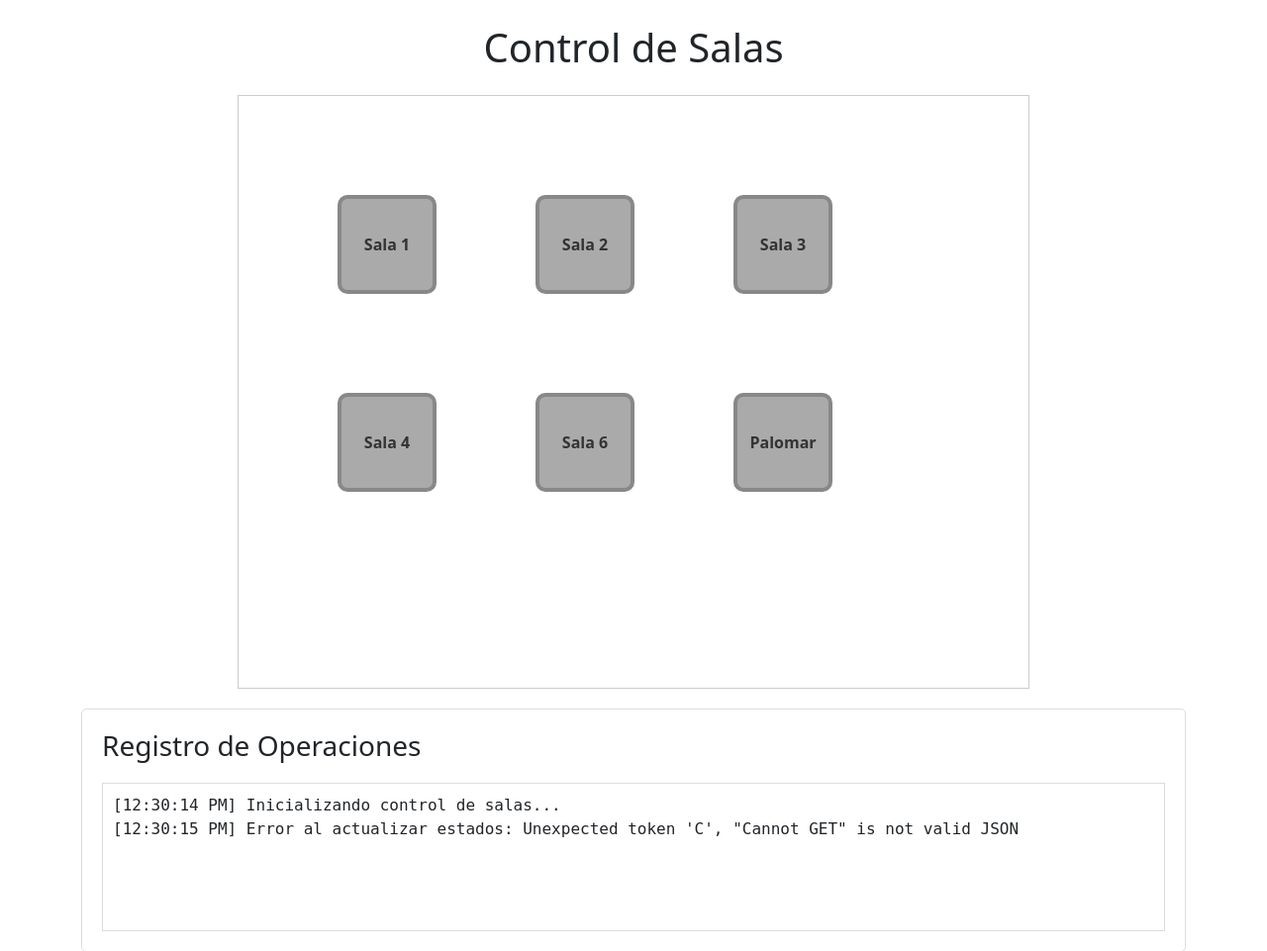
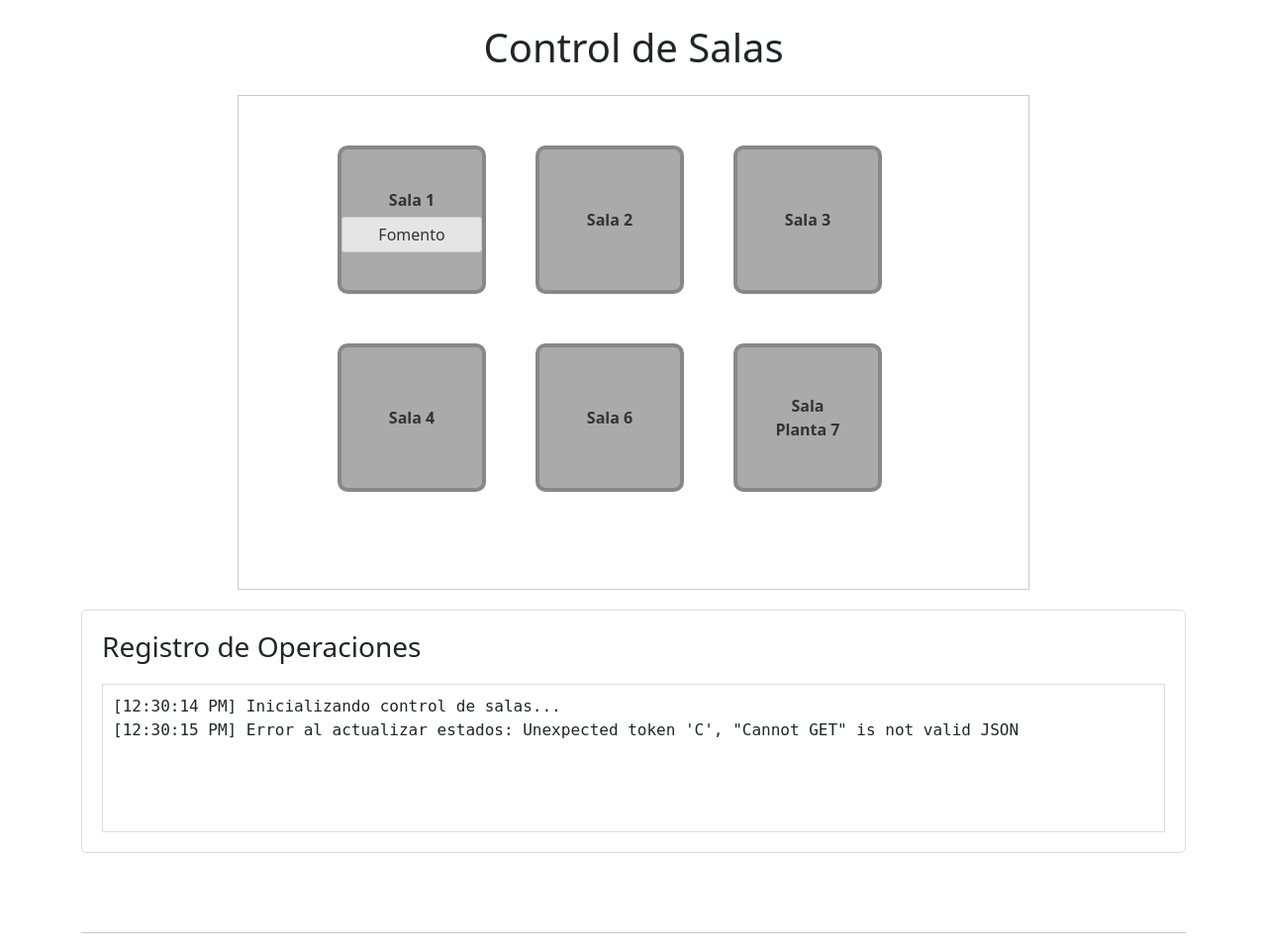
Before and after one commit to miguelgilmartinez/sala-activator, a Symfony app: template templates/sala/index.html.twig in a window 1280 px wide. Shown: the part 56-1017 px from the top of the page at 99% size. Run offline with Twig, Linux system fonts and the light colour scheme; the template is opened without the code that fills it, so the values that code supplies are empty; some libraries are stand-ins or nearby versions.

Commit message:
Más código

```diff
--- a/templates/sala/index.html.twig
+++ b/templates/sala/index.html.twig
@@ -5,10 +5,40 @@
 {% block stylesheets %}
     {{ parent() }}
     <style>
+        .sala .departamento-select {
+            margin-top: 5px; /* Espaciado entre el texto de la sala y el select */
+            width: 80%; /* Ajusta el ancho del select para que no ocupe todo el espacio */
+            padding: 5px; /* Agrega un poco de relleno interior */
+            border-radius: 3px; /* Bordes redondeados */
+            border: 1px solid #ccc; /* Borde suave */
+            background-color: rgba(255, 255, 255, 0.7); /* Fondo semitransparente */
+            color: #333; /* Color de texto oscuro */
+            text-align: center; /* Centra el texto dentro del select */
+            appearance: none; /* Quita el estilo predeterminado del navegador */
+            -webkit-appearance: none; /* Para navegadores basados en WebKit */
+            -moz-appearance: none; /* Para Firefox */
+            transition: all 0.3s ease; /* Transición suave para cambios de estado */
+            cursor: pointer;
+        }
+
+        /* Al centrar el contenido del select */
+        .sala .departamento-select option {
+            cursor: pointer;
+            text-align: center; /* Centra el texto de las opciones */
+        }
+
+        /* Cuando se enfoca el select */
+        .sala .departamento-select:focus {
+            cursor: pointer;
+            outline: none; /* Elimina el contorno al hacer clic */
+            border-color: #888; /* Cambia el color del borde al enfocar */
+            box-shadow: 0 0 5px rgba(0, 0, 0, 0.2); /* Agrega una sombra ligera */
+        }
+
         .sala-map-container {
             position: relative;
             width: 800px;
-            height: 600px;
+            height: 500px;
             background-size: contain;
             margin: 0 auto;
             border: 1px solid #ccc;
@@ -16,14 +46,15 @@
 
         .sala {
             position: absolute;
-            width: 100px;
-            height: 100px;
+            width: 150px;
+            height: 150px;
             border-radius: 10px;
             display: flex;
             align-items: center;
             justify-content: center;
+            text-align: center;
             font-weight: bold;
-            cursor: pointer;
+            flex-direction: column;
             transition: all 0.3s ease;
         }
 
@@ -42,20 +73,52 @@
         }
 
         /* Estilos para los bordes según el valor de la segunda columna */
-        .vlan-101 { border: 4px solid #FF5733; }
-        .vlan-102 { border: 4px solid #33FF57; }
-        .vlan-103 { border: 4px solid #3357FF; }
-        .vlan-104 { border: 4px solid #F033FF; }
-        .vlan-106 { border: 4px solid #FF33A8; }
-        .vlan-110 { border: 4px solid #33FFF6; }
-        .vlan-0 { border: 4px solid #888888; }
+        .vlan-101 {
+            border: 4px solid #FF5733;
+        }
+        .vlan-102 {
+            border: 4px solid #33FF57;
+        }
+        .vlan-103 {
+            border: 4px solid #3357FF;
+        }
+        .vlan-104 {
+            border: 4px solid #F033FF;
+        }
+        .vlan-106 {
+            border: 4px solid #FF33A8;
+        }
+        .vlan-110 {
+            border: 4px solid #33FFF6;
+        }
+        .vlan-0 {
+            border: 4px solid #888888;
+        }
 
-        #sala-1 { top: 100px; left: 100px; }
-        #sala-2 { top: 100px; left: 300px; }
-        #sala-3 { top: 100px; left: 500px; }
-        #sala-4 { top: 300px; left: 100px; }
-        #sala-6 { top: 300px; left: 300px; }
-        #sala-palomar { top: 300px; left: 500px; }
+        #sala-1 {
+            top: 50px;
+            left: 100px;
+        }
+        #sala-2 {
+            top: 50px;
+            left: 300px;
+        }
+        #sala-3 {
+            top: 50px;
+            left: 500px;
+        }
+        #sala-4 {
+            top: 250px;
+            left: 100px;
+        }
+        #sala-6 {
+            top: 250px;
+            left: 300px;
+        }
+        #sala-palomar {
+            top: 250px;
+            left: 500px;
+        }
 
         .control-panel {
             margin-top: 20px;
@@ -83,6 +146,19 @@
             border: 1px solid #ddd;
             font-size: 12px;
         }
+
+        .sala .departamento-select {
+            margin-top: 5px;
+            padding: 5px;
+            width: 100%;
+            border-radius: 3px;
+            border: 1px solid #ccc;
+        }
+
+        .sala .departamento-select:focus {
+            outline: none;
+            border-color: #888;
+        }
     </style>
 {% endblock %}
 
@@ -95,12 +171,27 @@
         <h1 class="text-center mb-4">Control de Salas</h1>
 
         <div class="sala-map-container" id="sala-map">
-            <div class="sala {% if salasStatus['1'] %}sala-active{% else %}sala-inactive{% endif %} vlan-{{ salasVlans['1']|default('0') }}" id="sala-1" data-sala-id="1">Sala 1</div>
-            <div class="sala {% if salasStatus['2'] %}sala-active{% else %}sala-inactive{% endif %} vlan-{{ salasVlans['2']|default('0') }}" id="sala-2" data-sala-id="2">Sala 2</div>
-            <div class="sala {% if salasStatus['3'] %}sala-active{% else %}sala-inactive{% endif %} vlan-{{ salasVlans['3']|default('0') }}" id="sala-3" data-sala-id="3">Sala 3</div>
-            <div class="sala {% if salasStatus['4'] %}sala-active{% else %}sala-inactive{% endif %} vlan-{{ salasVlans['4']|default('0') }}" id="sala-4" data-sala-id="4">Sala 4</div>
-            <div class="sala {% if salasStatus['6'] %}sala-active{% else %}sala-inactive{% endif %} vlan-{{ salasVlans['6']|default('0') }}" id="sala-6" data-sala-id="6">Sala 6</div>
-            <div class="sala {% if salasStatus['Palomar'] %}sala-active{% else %}sala-inactive{% endif %} vlan-{{ salasVlans['Palomar']|default('0') }}" id="sala-palomar" data-sala-id="Palomar">Palomar</div>
+            <div class="sala {% if salasStatus['1'] %}sala-active{% else %}sala-inactive{% endif %} vlan-{{ salasVlans['1']|default('0') }}" id="sala-1" data-sala-id="1">
+                <div class="sala-nombre">Sala 1</div>
+                <select class="departamento-select">
+                    <option value="192.168.66.19 30 33 34">Fomento</option>
+                    <option value="192.168.66.20 31 34 35">EIM</option>
+                    <option value="192.168.66.21 32 35 36">Hacienda</option>
+                </select>
+            </div>
+            <div class="sala {% if salasStatus['2'] %}sala-active{% else %}sala-inactive{% endif %} vlan-{{ salasVlans['2']|default('0') }}" id="sala-2" data-sala-id="2">
+                <div class="sala-nombre">Sala 2</div>
+            </div>
+            <div class="sala {% if salasStatus['3'] %}sala-active{% else %}sala-inactive{% endif %} vlan-{{ salasVlans['3']|default('0') }}" id="sala-3" data-sala-id="3">
+                <div class="sala-nombre">Sala 3</div>
+            </div>
+            <div class="sala {% if salasStatus['4'] %}sala-active{% else %}sala-inactive{% endif %} vlan-{{ salasVlans['4']|default('0') }}" id="sala-4" data-sala-id="4">
+                <div class="sala-nombre">Sala 4</div></div>
+            <div class="sala {% if salasStatus['6'] %}sala-active{% else %}sala-inactive{% endif %} vlan-{{ salasVlans['6']|default('0') }}" id="sala-6" data-sala-id="6">
+                <div class="sala-nombre">Sala 6</div></div>
+            <div class="sala {% if salasStatus['Palomar'] %}sala-active{% else %}sala-inactive{% endif %} vlan-{{ salasVlans['Palomar']|default('0') }}" id="sala-palomar" data-sala-id="Palomar">
+                <div class="sala-nombre">Sala<br/> Planta 7</div>
+            </div>
         </div>
 
         <div class="control-panel">
@@ -115,14 +206,13 @@
 {% block javascripts %}
     {{ parent() }}
     <script>
-        document.addEventListener('DOMContentLoaded', function() {
+        document.addEventListener('DOMContentLoaded', function () {
             // Estado local de las salas
             const salasStatus = {
         {% for sala, status in salasStatus %}
-                '{{ sala }}': {{ status ? 'true' : 'false' }},
+                    '{{ sala }}':{{ status ? 'true' : 'false' }},
         {% endfor %}
                 };
-
                 // Datos de VLAN por sala
                 const salasVlans = {
         {% for sala, vlan in salasVlans|default({}) %}
@@ -134,8 +224,8 @@
                 refreshIndicator.style.display = 'none';
 
                 // Manejador para el clic en las salas
-            document.querySelectorAll('.sala').forEach(salaElement => {
-                salaElement.addEventListener('click', function() {
+                document.querySelectorAll('.departamento-select').forEach(salaElement => {
+                    salaElement.addEventListener('change', function () {
                         const salaId = this.dataset.salaId;
                         toggleSala(salaId);
                     });
@@ -143,7 +233,9 @@
 
                 // Función para activar/desactivar una sala
                 function toggleSala(salaId) {
-                // Mostrar estado de carga
+                    // Obtener el valor seleccionado del desplegable
+                    const selectedValue = this.querySelector('.departamento-select').value;
+
                     addLogMessage(`Procesando sala ${salaId}...`);
 
                     fetch('/toggle-sala', {
@@ -151,23 +243,12 @@
                         headers: {
                             'Content-Type': 'application/json',
                         },
-                    body: JSON.stringify({ sala: salaId })
+                        body: JSON.stringify({
+                            sala: salaId,
+                            departamento: selectedValue // Valor del desplegable
                         })
-                .then(response => response.json())
-                .then(data => {
-                    if (data.error) {
-                        addLogMessage(`Error: ${data.error}`, 'error');
-                        return;
-                    }
-
-                    // Actualizar estado local y luego refrescar todos los estados
-                    updateSalasStatus();
-
-                    addLogMessage(`Sala ${salaId} ${data.output}`);
                     })
-                .catch(error => {
-                    addLogMessage(`Error en la comunicación: ${error.message}`, 'error');
-                });
+                    // ... (resto del código)
                 }
 
                 // Función para actualizar el estado de todas las salas
@@ -199,7 +280,8 @@
                 // Actualizar el UI de una sala
                 function updateSalaUI(salaId, status) {
                     const salaElement = document.querySelector(`[data-sala-id="${salaId}"]`);
-                if (!salaElement) return;
+                    if (!salaElement)
+                        return;
 
                     if (status) {
                         salaElement.classList.remove('sala-inactive');
```
Lines whose indentation alone changed are shown as unchanged.
